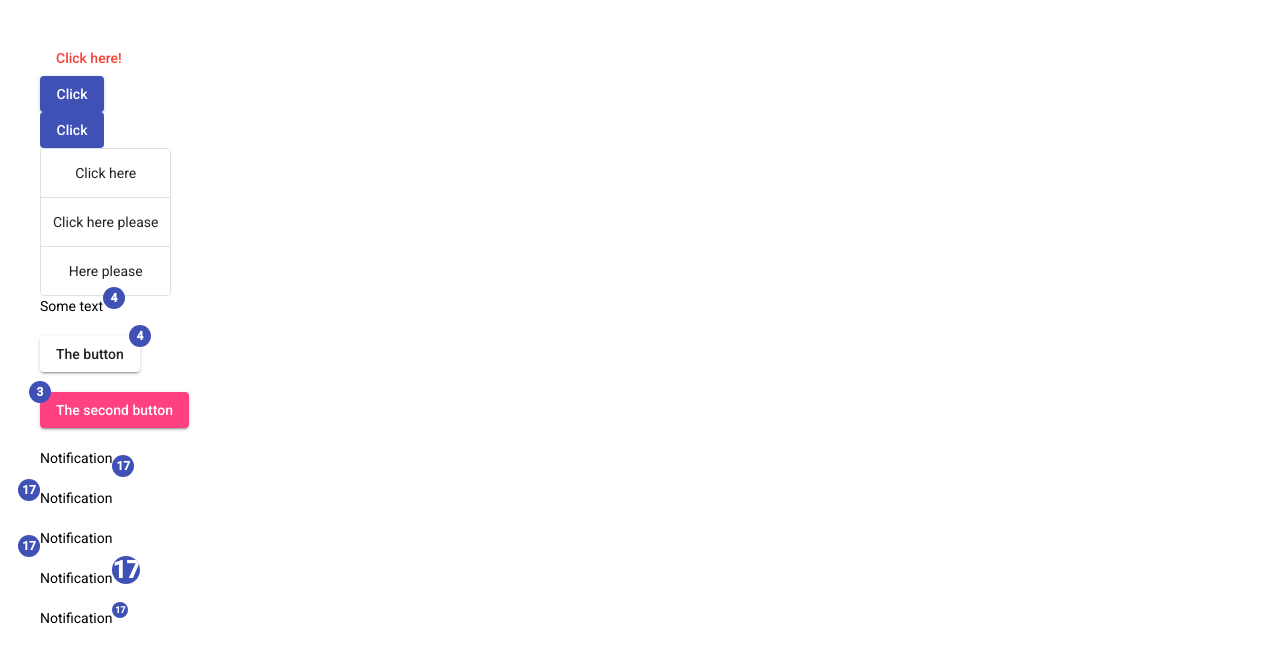
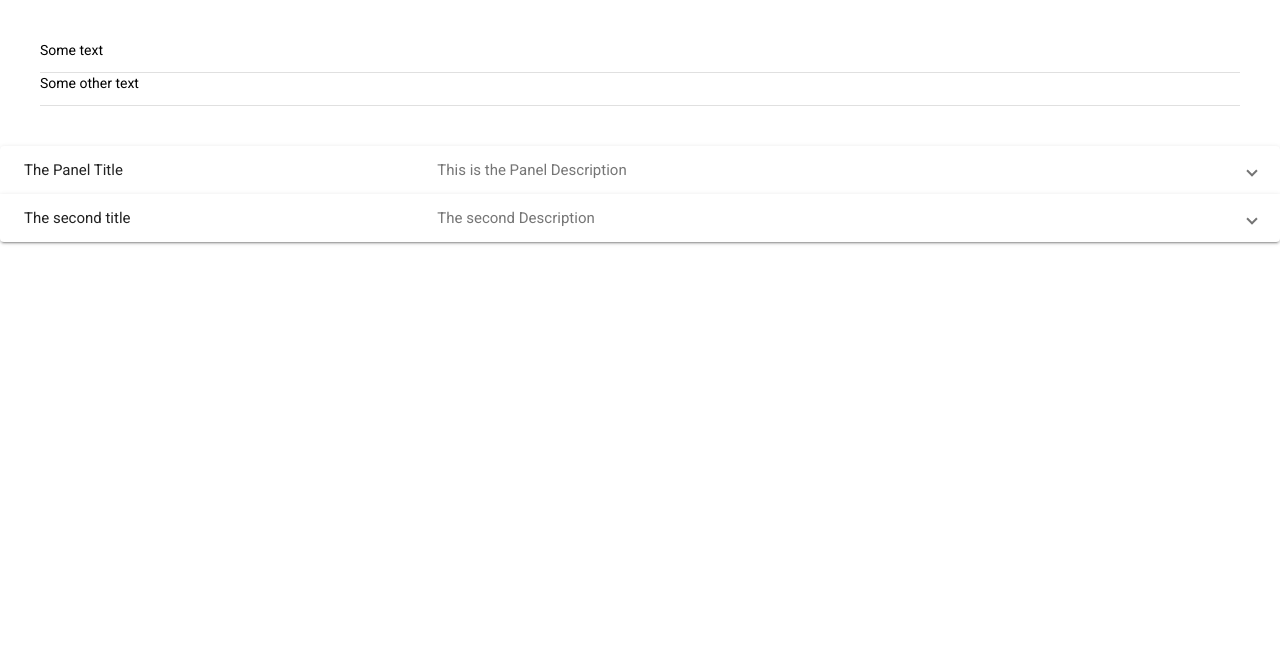
Before and after one commit to souhailouni/learn-Material, an Angular app: page / in a window 1280 px wide. Shown: the top 662 px of the page. Built offline with nearby package versions, Linux system fonts and the light colour scheme.

Commit message:
divider-expansion

```diff
--- a/src/app/app.component.html
+++ b/src/app/app.component.html
@@ -1,26 +1,28 @@
 <div class="container">
-    <button mat-button color="warn">Click here!</button><br>
-    <a href="#" mat-raised-button color="primary">Click</a><br>
-    <button mat-flat-button color="primary">Click</button><br>
 
-    <mat-button-toggle-group vertical name="toggle_data" multiple disable>
-        <mat-button-toggle value="1st_button">Click here</mat-button-toggle>
-        <mat-button-toggle value="2nd_button">Click here please</mat-button-toggle>
-        <mat-button-toggle value="3rd_button">Here please</mat-button-toggle>
-    </mat-button-toggle-group>
-
-    <div>
-        <span matBadge="4" matBadgeOverlap="false"> Some text </span> <br><br>
-        <button mat-raised-button matBadge="4">The button</button><br> <br>
-        <button mat-raised-button matBadge="3" color="accent" matBadgeColor="primary" matBadgePosition="before">The
-            second button</button> <br> <br>
-        <span matBadge="17" matBadgePosition="below" matBadgeOverlap="false"> Notification</span> <br> <br>
-        <span matBadge="17" matBadgePosition="above before" matBadgeOverlap="false"> Notification</span> <br><br>
-        <span matBadge="17" matBadgePosition="below before" matBadgeOverlap="false"> Notification</span> <br><br>
-        <span matBadge="17" matBadgeSize="large" matBadgeOverlap="false"> Notification</span><br><br>
-        <span matBadge="17" matBadgeSize="small" matBadgeOverlap="false"> Notification</span><br><br>
-
-
-    </div>
-
+    <p> Some text</p>
+    <mat-divider></mat-divider>
+    <p> Some other text</p>
+    <mat-divider></mat-divider>
 </div>
+<mat-accordion>
+    <mat-expansion-panel>
+        <mat-expansion-panel-header>
+            <mat-panel-title>The Panel Title</mat-panel-title>
+            <mat-panel-description>
+                This is the Panel Description
+            </mat-panel-description>
+        </mat-expansion-panel-header>
+        <p>This is some main data which we will see upon expansion.</p>
+        <mat-action-row>
+            <button mat-button>Click here</button>
+        </mat-action-row>
+    </mat-expansion-panel>
+    <mat-expansion-panel>
+        <mat-expansion-panel-header>
+            <mat-panel-title>The second title</mat-panel-title>
+            <mat-panel-description>The second Description</mat-panel-description>
+        </mat-expansion-panel-header>
+        <p> Some basic text.</p>
+    </mat-expansion-panel>
+</mat-accordion>
```
Also changed, not shown: src/app/app.module.ts (+15 -2 lines).
